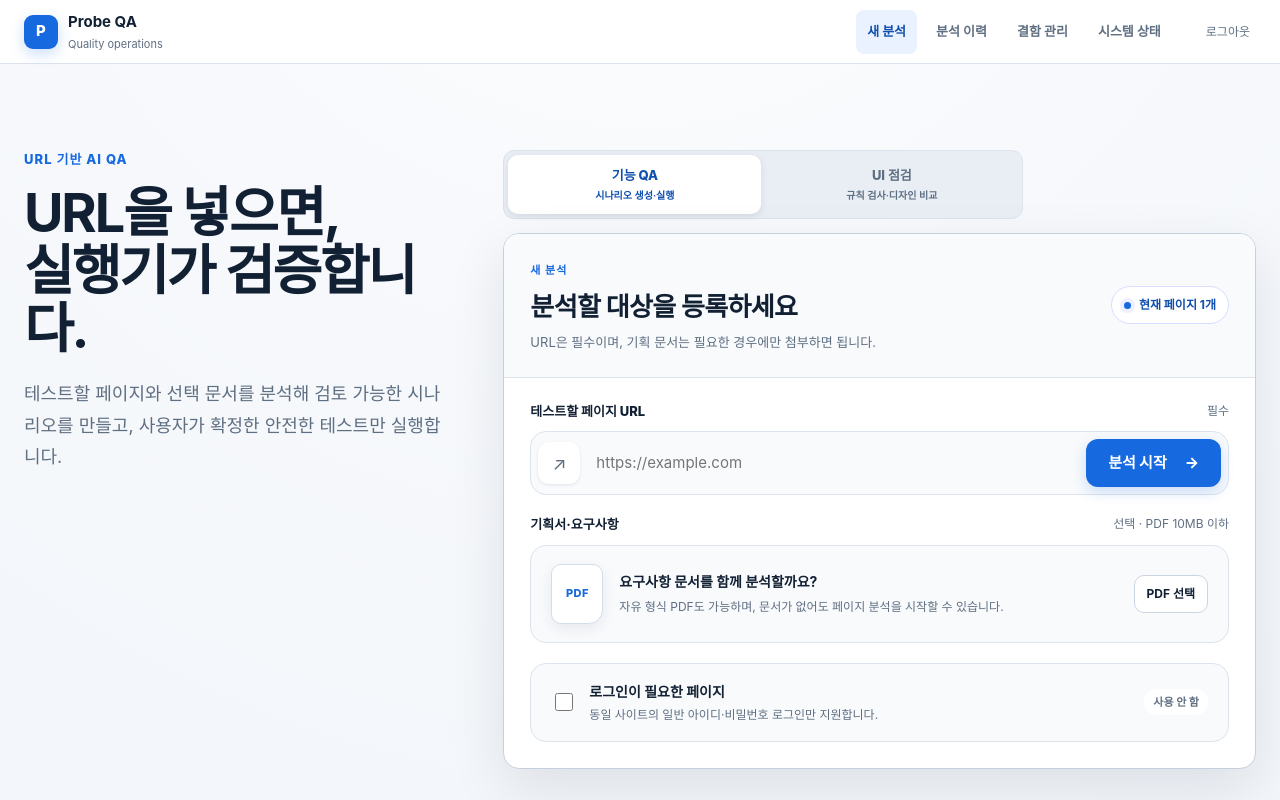
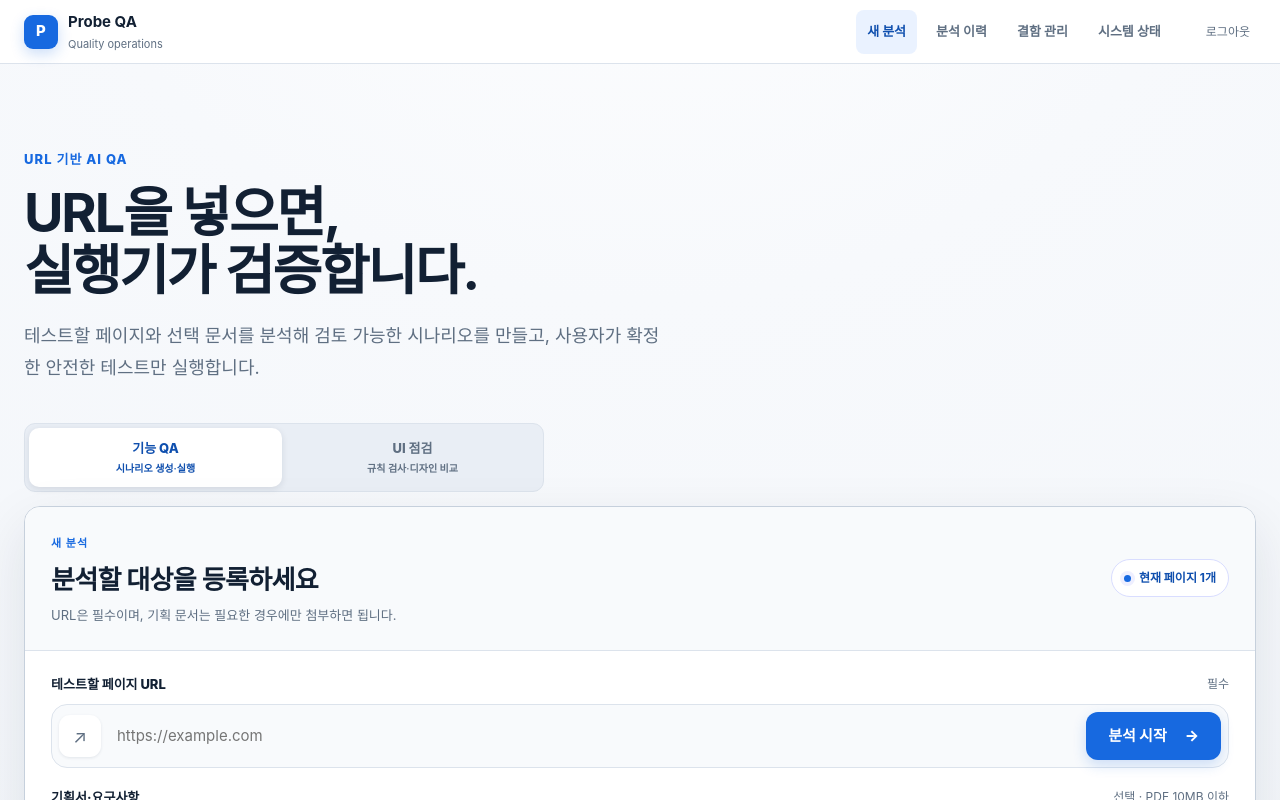
Before and after one commit to dnwndalsrl/scenario-qa-app, a Nuxt app in the folder scenario-qa-app/: page / in a window 1280 px wide. Shown: the top 800 px of the page. Built offline with nearby package versions, Linux system fonts and the light colour scheme; no server answers.

Commit message:
Stack home hero sections vertically

```diff
--- a/scenario-qa-app/assets/scss/main.scss
+++ b/scenario-qa-app/assets/scss/main.scss
@@ -35,16 +35,17 @@ nav a.router-link-active { color: var(--brand-dark); background: var(--brand-sof
 main { width: min(1240px, calc(100% - 48px)); margin: 0 auto; padding: 40px 0 72px; }
 footer { display:flex; justify-content:center; gap:10px; padding: 20px; border-top: 1px solid var(--line); color: var(--muted); text-align: center; font-size: 12px; }
 footer strong { color:var(--ink); }
-.hero { display: grid; grid-template-columns:minmax(300px,.72fr) minmax(520px,1.28fr); align-items:start; gap: 56px; padding: 46px 0 34px; }
-.hero-copy { max-width: 850px; }
+.hero { display:grid; grid-template-columns:1fr; align-items:start; gap:40px; padding:46px 0 34px; }
+.hero-copy { width:100%; max-width:none; }
 .eyebrow { margin: 0 0 14px; color: var(--brand); font-size: 13px; font-weight: 800; letter-spacing: .08em; text-transform: uppercase; }
 h1 { margin: 0; font-size: clamp(38px, 5vw, 54px); line-height: 1.08; letter-spacing: -.04em; }
 h2 { margin: 0; font-size: 24px; letter-spacing: -.025em; }
 h3 { margin: 0; font-size: 17px; }
 .lead { max-width: 650px; margin: 20px 0 0; color: var(--muted); font-size: 18px; line-height: 1.75; }
 .card { background: var(--surface); border: 1px solid var(--line); border-radius: 16px; box-shadow: var(--shadow-sm); }
-.usage-summary { display:grid; grid-template-columns:1fr; gap:16px; margin-top:30px; padding-top:22px; border-top:1px solid var(--line); }
-.usage-summary span { display:grid; width:100%; gap:3px; color:var(--muted); font-size:12px; }
+.usage-summary { display:flex; flex-wrap:wrap; gap:28px; margin-top:30px; padding-top:22px; border-top:1px solid var(--line); }
+.usage-summary span { display:grid; gap:3px; padding-right:28px; border-right:1px solid var(--line); color:var(--muted); font-size:12px; }
+.usage-summary span:last-child { padding-right:0; border-right:0; }
 .usage-summary strong { color:var(--ink); font-size:18px; letter-spacing:-.02em; }
 .analysis-form { overflow:hidden; padding:0; border-color:var(--line-strong); box-shadow:var(--shadow-lg); }
 .analysis-form__head { display:flex; align-items:center; justify-content:space-between; gap:24px; padding:24px 26px; border-bottom:1px solid var(--line); background:#f8fafc; }
@@ -84,7 +85,7 @@ h3 { margin: 0; font-size: 17px; }
 .authentication-fields input:focus { border-color:var(--brand); box-shadow:0 0 0 3px rgba(79,70,229,.1); }
 .authentication-fields>p { grid-column:1/-1; display:flex; gap:7px; margin:2px 0 0; color:var(--muted); font-size:11px; line-height:1.55; }
 .analysis-form>.error-box { margin:0 30px 28px; }
-.analysis-mode { display:grid; gap:14px; }
+.analysis-mode { display:grid; width:100%; gap:14px; }
 .hero-copy h1 { white-space:pre-line; }
 .analysis-mode__switch { display:grid; grid-template-columns:1fr 1fr; gap:4px; width:min(520px,100%); padding:4px; border:1px solid var(--line); border-radius:11px; background:#e9eef5; }
 .analysis-mode__switch button { display:grid; gap:2px; padding:11px 16px; border:0; border-radius:10px; background:transparent; color:var(--muted); font:inherit; font-size:13px; font-weight:800; cursor:pointer; }
```
Also changed, not shown: 1 other file (tests, documents, lock files or other folders).
